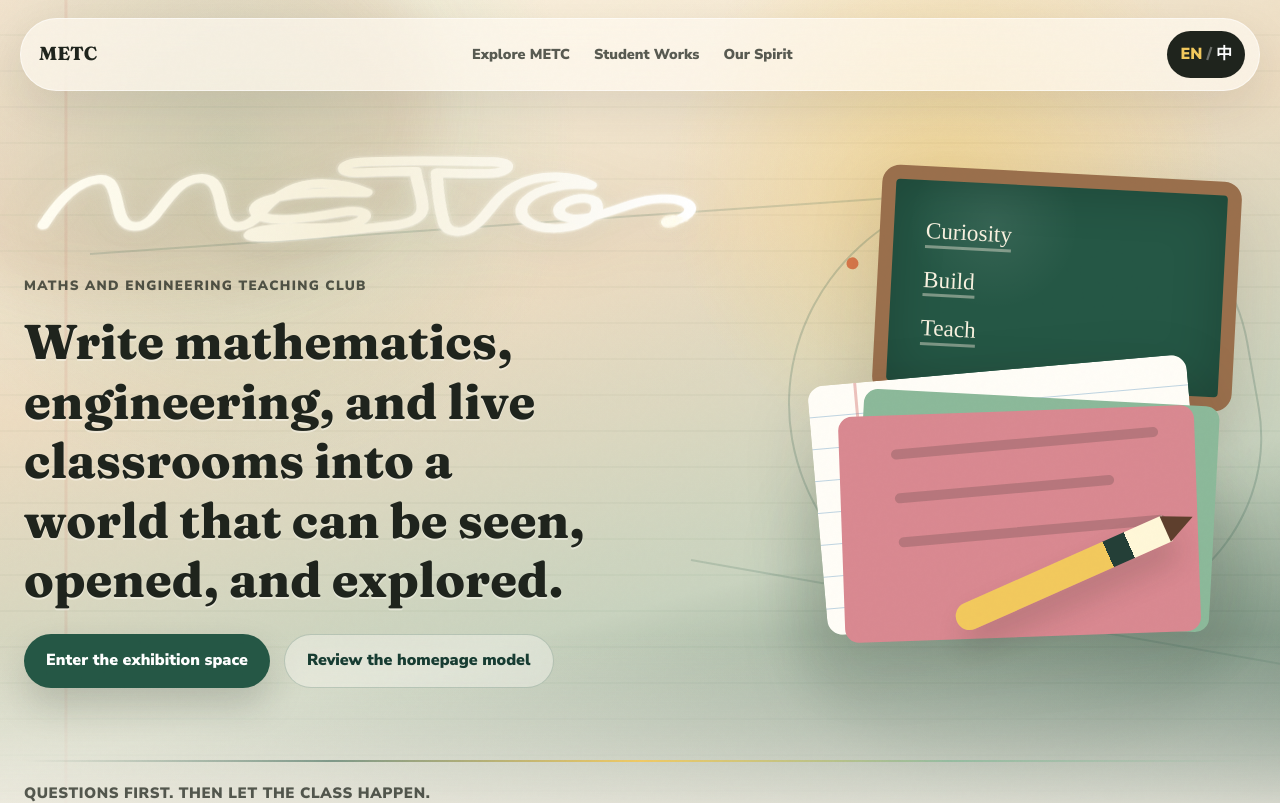
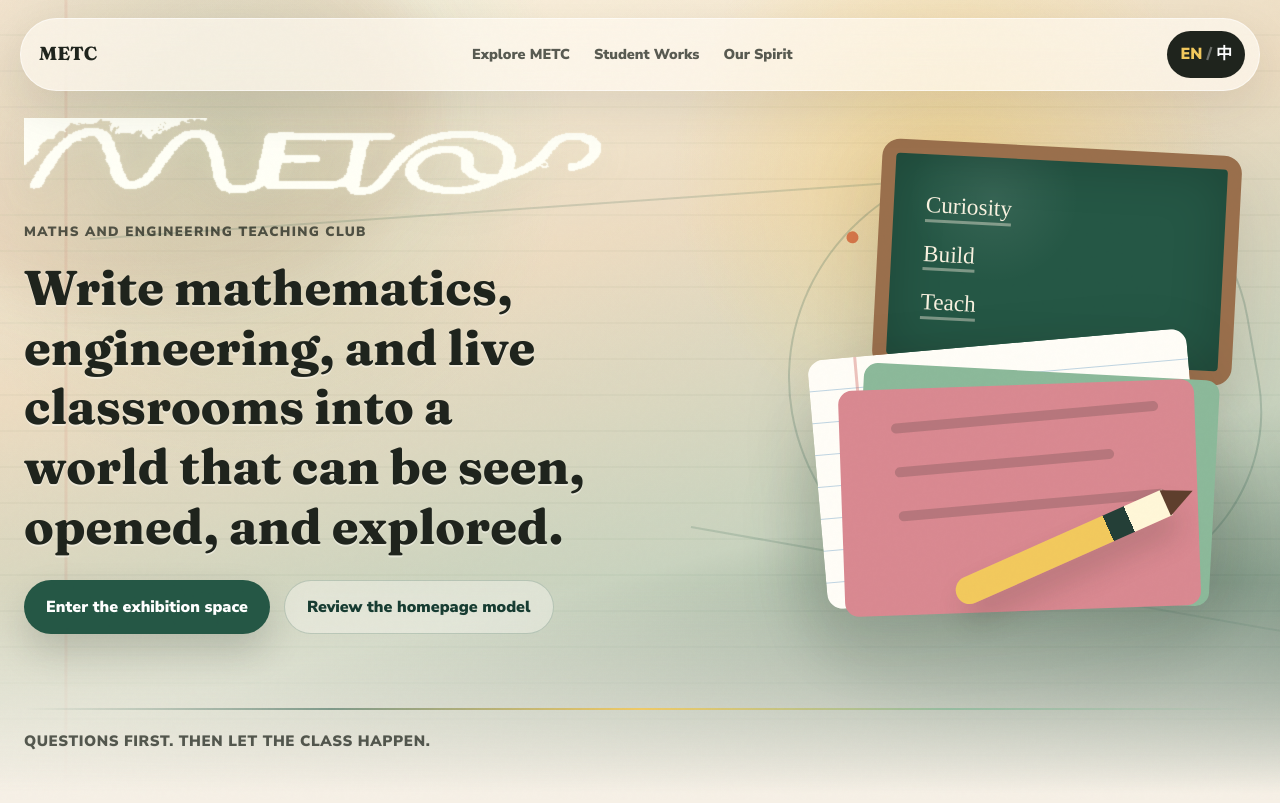
Before and after one commit to Han-chh/METC-website, a Next.js app: page / in a window 1280 px wide. Shown: the top 803 px of the page. Built offline with nearby package versions, Linux system fonts and the light colour scheme.

Commit message:
Use reference METC script logo asset

```diff
--- a/app/homepage.css
+++ b/app/homepage.css
@@ -142,28 +142,8 @@ button{font:inherit}
   letter-spacing:.08em;
 }
 .hero-kicker{color:rgba(37,87,69,.78)}
-.logo-stage{width:min(1120px,96%);margin:0 0 6px;filter:drop-shadow(0 16px 28px rgba(42,61,45,.1))}
-.line-logo{width:100%;overflow:visible}
-.logo-guide{fill:none;stroke:rgba(255,253,241,.12);stroke-width:24;stroke-linecap:round;stroke-linejoin:round}
-.logo-draw{
-  fill:none;stroke:url(#logoChalkInk);stroke-width:16.5;stroke-linecap:round;stroke-linejoin:round;
-  filter:url(#chalkTexture);
-}
-.logo-stage .logo-draw{
-  filter:
-    url(#chalkTexture)
-    drop-shadow(0 1px 0 rgba(255,253,241,.6))
-    drop-shadow(0 0 12px rgba(255,250,221,.32))
-    drop-shadow(0 7px 14px rgba(42,61,45,.08));
-}
-.logo-stage.is-settled .logo-laser,
-.logo-stage.is-settled .logo-laser-glow,
-.logo-stage.is-settled .logo-particle{opacity:0}
-.logo-laser{transform-box:fill-box;transform-origin:center;filter:drop-shadow(0 0 5px rgba(255,249,219,.55))}
-.logo-laser-glow{fill:url(#laserGlow);opacity:.16;mix-blend-mode:screen}
-.sun-laser-shell{fill:#fffdf1;opacity:.64}
-.laser-point-core{fill:#fffdf0;filter:drop-shadow(0 0 5px rgba(255,249,219,.64))}
-.logo-particle{fill:#fffdf1;filter:drop-shadow(0 0 3px rgba(255,249,219,.4))}
+.logo-stage{width:min(589px,96%);margin:0 0 16px;filter:drop-shadow(0 0 12px rgba(255,250,221,.26)) drop-shadow(0 10px 18px rgba(42,61,45,.08))}
+.script-logo-image{display:block;width:100%;height:auto}
 .club-fullname{
   margin:4px 0 16px;color:rgba(31,36,29,.74);font-weight:850;text-transform:uppercase;
   letter-spacing:.1em;font-size:.84rem;line-height:1.6;
@@ -471,7 +451,7 @@ button{font:inherit}
   .hero-rule{display:none}
   .hero-wash-a{left:-32%;top:-4%}
   .hero-wash-b{right:-30%;bottom:18%}
-  .logo-stage{width:min(92%,760px);margin-bottom:4px}
+  .logo-stage{width:min(92%,589px);margin-bottom:12px}
   .hero h1{font-size:2.18rem;line-height:1.28}
   .hero-lead{font-size:.94rem;line-height:1.78;margin-top:16px}
   .club-fullname{font-size:.7rem;letter-spacing:.04em;line-height:1.6;max-width:300px;margin-bottom:12px}
--- a/components/homepage/hero-section.tsx
+++ b/components/homepage/hero-section.tsx
@@ -1,6 +1,3 @@
-"use client";
-
-import { useEffect, useRef, useState } from "react";
 import { homepageContent, type Language, localize } from "../../data/homepage-content";
 
 type HeroSectionProps = {
@@ -8,145 +5,10 @@ type HeroSectionProps = {
   onAnchorClick: (event: React.MouseEvent<HTMLAnchorElement>, href: string) => void;
 };
 
-const LOGO_PATH =
-  "M40 186 C58 136,78 101,108 96 C132 92,135 133,146 166 C157 198,182 195,196 164 C214 124,225 95,251 94 C278 93,281 134,291 166 C302 199,327 193,342 163 C358 130,381 104,421 104 C451 104,468 113,487 122 C462 121,418 120,384 126 C344 133,324 148,338 164 C355 184,414 171,453 161 C482 154,499 164,483 178 C462 197,411 188,366 193 C326 198,318 211,355 210 C406 208,468 195,528 187 C555 183,571 171,568 150 C565 126,555 101,551 80 C525 80,498 82,471 83 C444 84,442 65,472 62 C530 58,593 60,657 61 C686 62,686 82,657 84 C631 85,606 84,581 83 C586 119,593 154,601 181 C607 202,631 205,646 185 C664 161,669 127,696 107 C727 84,772 87,800 108 C769 102,729 111,713 136 C696 162,717 190,752 192 C789 194,818 172,812 147 C808 131,786 129,770 140 C754 151,758 167,775 172 C800 179,833 158,860 145 C885 133,918 129,936 142 C953 155,940 174,914 180";
-
 function WritingLogo() {
-  const pathRef = useRef<SVGPathElement | null>(null);
-  const beamRef = useRef<SVGGElement | null>(null);
-  const glowRef = useRef<SVGCircleElement | null>(null);
-  const particleRefs = useRef<SVGCircleElement[]>([]);
-  const [phase, setPhase] = useState<"idle" | "writing" | "settled">("idle");
-
-  useEffect(() => {
-    const path = pathRef.current;
-    const beam = beamRef.current;
-    const glow = glowRef.current;
-    const particles = particleRefs.current;
-
-    if (!path || !beam || !glow || particles.length === 0) {
-      return;
-    }
-
-    const totalLength = path.getTotalLength();
-    path.style.strokeDasharray = `${totalLength}`;
-    path.style.strokeDashoffset = `${totalLength}`;
-
-    const media = window.matchMedia("(prefers-reduced-motion: reduce)");
-    const prefersReducedMotion = media.matches;
-
-    const placePenAt = (progress: number) => {
-      const currentLength = Math.max(0, Math.min(totalLength, totalLength * progress));
-      const point = path.getPointAtLength(currentLength);
-      const nextPoint = path.getPointAtLength(Math.min(totalLength, currentLength + 2));
-      const angle = (Math.atan2(nextPoint.y - point.y, nextPoint.x - point.x) * 180) / Math.PI;
-      beam.setAttribute("transform", `translate(${point.x} ${point.y}) rotate(${angle})`);
-      glow.setAttribute("cx", `${point.x}`);
-      glow.setAttribute("cy", `${point.y}`);
-      path.style.strokeDashoffset = `${totalLength - currentLength}`;
-
-      particles.forEach((particle, index) => {
-        const spread = 6 + index * 4;
-        const offsetX = -Math.cos((angle * Math.PI) / 180) * spread + (index % 2 === 0 ? -1 : 1) * (index + 2);
-        const offsetY = -Math.sin((angle * Math.PI) / 180) * spread + (index - 2) * 2.6;
-        particle.setAttribute("cx", `${point.x + offsetX}`);
-        particle.setAttribute("cy", `${point.y + offsetY}`);
-        particle.setAttribute("r", `${Math.max(1.6, 4.2 - index * 0.45)}`);
-        particle.style.opacity = `${Math.max(0.15, 0.9 - index * 0.14)}`;
-      });
-    };
-
-    if (prefersReducedMotion) {
-      placePenAt(1);
-      setPhase("settled");
-      return;
-    }
-
-    let raf = 0;
-    let settledTimer = 0;
-    const startDelay = 300;
-    const duration = 8200;
-    const startTime = performance.now() + startDelay;
-
-    setPhase("writing");
-    placePenAt(0);
-
-    const tick = (time: number) => {
-      if (time < startTime) {
-        raf = window.requestAnimationFrame(tick);
-        return;
-      }
-
-      const raw = (time - startTime) / duration;
-      const progress = raw >= 1 ? 1 : 1 - Math.pow(1 - raw, 4);
-      placePenAt(progress);
-
-      if (raw < 1) {
-        raf = window.requestAnimationFrame(tick);
-        return;
-      }
-
-      settledTimer = window.setTimeout(() => setPhase("settled"), 220);
-    };
-
-    raf = window.requestAnimationFrame(tick);
-
-    return () => {
-      window.cancelAnimationFrame(raf);
-      window.clearTimeout(settledTimer);
-    };
-  }, []);
-
   return (
-    <div className={`logo-stage ${phase === "settled" ? "is-settled" : ""}`} aria-label="METC">
-      <svg className="line-logo" viewBox="0 0 1320 280" role="img" aria-labelledby="logoTitle">
-        <title id="logoTitle">METC handwritten logo</title>
-        <defs>
-          <radialGradient id="laserGlow" cx="50%" cy="50%" r="50%">
-            <stop offset="0%" stopColor="rgba(255,253,240,0.9)" />
-            <stop offset="45%" stopColor="rgba(248,237,194,0.48)" />
-            <stop offset="100%" stopColor="rgba(248,237,194,0)" />
-          </radialGradient>
-          <linearGradient id="logoChalkInk" x1="0%" y1="0%" x2="100%" y2="0%">
-            <stop offset="0%" stopColor="#fffdf1" />
-            <stop offset="46%" stopColor="#f6f0da" />
-            <stop offset="100%" stopColor="#ffffff" />
-          </linearGradient>
-          <filter id="chalkTexture" x="-12%" y="-32%" width="124%" height="164%">
-            <feTurbulence type="fractalNoise" baseFrequency="0.82" numOctaves="2" seed="8" result="noise" />
-            <feDisplacementMap in="SourceGraphic" in2="noise" scale="1.15" />
-          </filter>
-        </defs>
-
-        <g className="logo-script" transform="translate(8 28) skewX(-8) scale(1.4 1)">
-          <path className="logo-guide" d={LOGO_PATH} />
-          <path ref={pathRef} className="logo-draw" d={LOGO_PATH} />
-
-          <circle ref={glowRef} className="logo-laser-glow" cx="42" cy="166" r="24" />
-
-          <g ref={beamRef} className="logo-laser" transform="translate(42 166)">
-            <circle cx="0" cy="0" r="13" className="sun-laser-shell" />
-            <circle cx="0" cy="0" r="5" className="laser-point-core" />
-          </g>
-
-          <g className="logo-particles">
-            {Array.from({ length: 5 }).map((_, index) => (
-              <circle
-                key={index}
-                ref={(node) => {
-                  if (node) {
-                    particleRefs.current[index] = node;
-                  }
-                }}
-                className="logo-particle"
-                cx="42"
-                cy="166"
-                r="3"
-              />
-            ))}
-          </g>
-        </g>
-      </svg>
+    <div className="logo-stage" aria-label="METC">
+      <img className="script-logo-image" src="/metc-script-logo.png" alt="METC handwritten logo" width="589" height="87" />
     </div>
   );
 }
```
Also changed, not shown: public/metc-script-logo.png (added).
